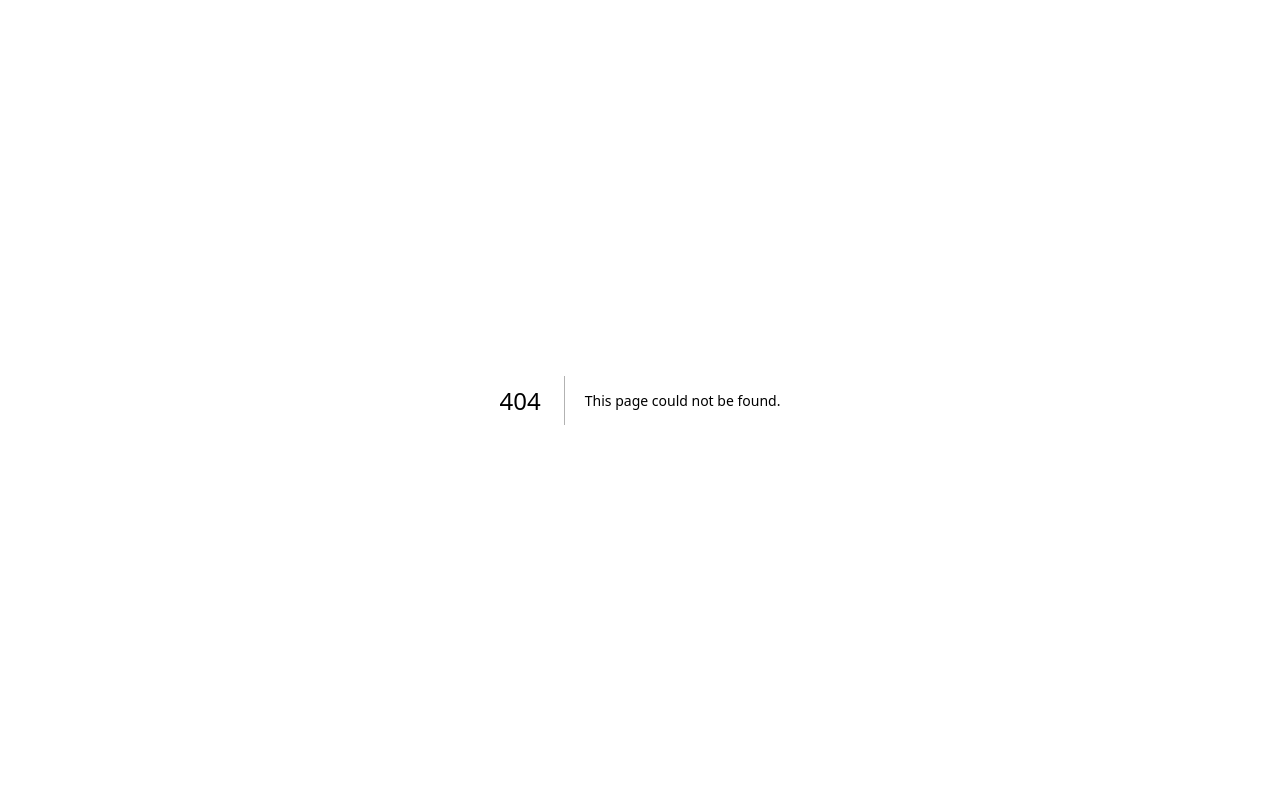
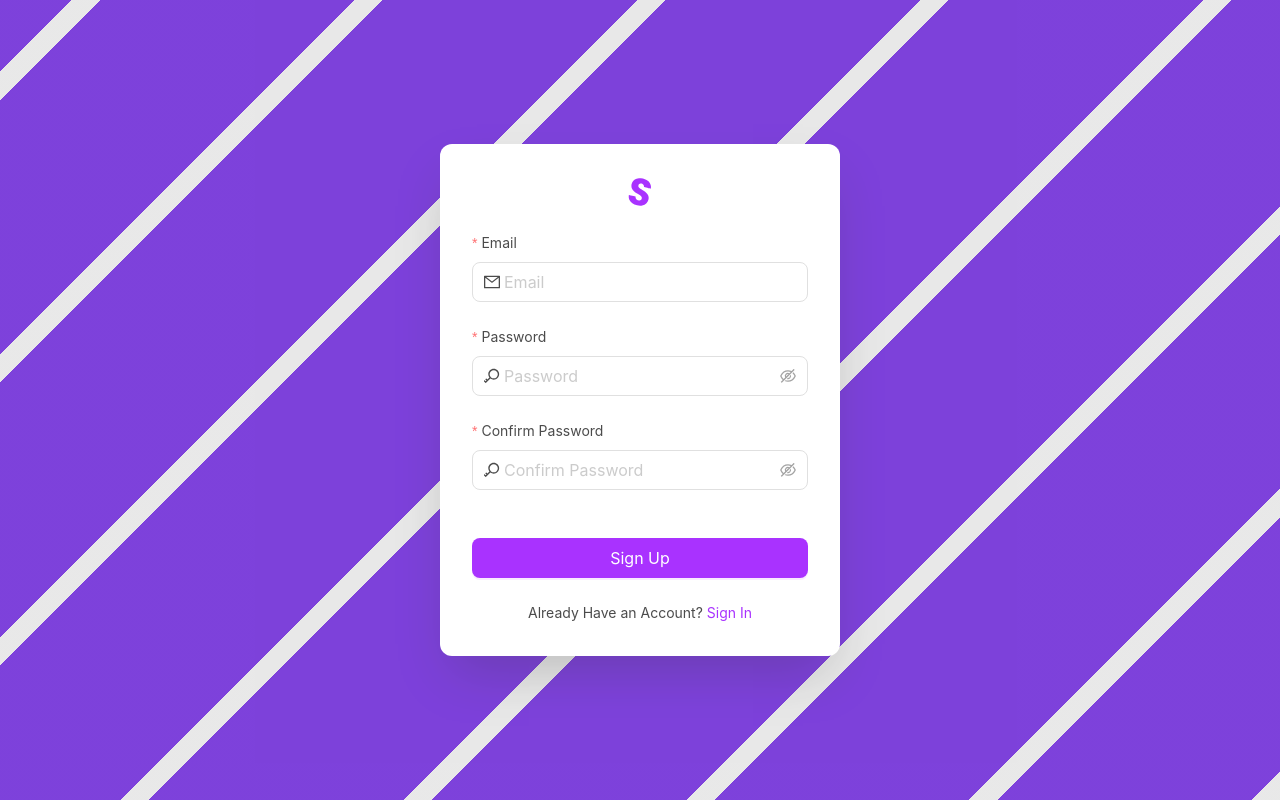
Before and after one commit to KevinChristian30/Snap-frontend, a Next.js app: page /sign-up in a window 1280 px wide. Before the commit this address had no page. Built offline with nearby package versions, Linux system fonts and the light colour scheme.

Commit message:
added sign up page

```diff
--- a/src/app/(auth)/layout.tsx
+++ b/src/app/(auth)/layout.tsx
@@ -1,23 +1,9 @@
-import type { Metadata } from "next";
-import { Inter } from "next/font/google";
 import "@/app/globals.css";
-import poppins from "@/theme/font";
-
-export const metadata: Metadata = {
-  title: "Snap | Sign In",
-  description: "Sign in to Snap.",
-};
 
 export default function RootLayout({
   children,
 }: {
   children: React.ReactNode;
 }) {
-  return (
-    <html lang="en">
-      <body className={poppins.variable}>
-        <div className="h-screen w-screen">{children}</div>
-      </body>
-    </html>
-  );
+  return <div className="h-screen w-screen">{children}</div>;
 }
--- a/src/app/(auth)/sign-in/page.tsx
+++ b/src/app/(auth)/sign-in/page.tsx
@@ -2,53 +2,128 @@
 
 import Icons from "@/components/Icons";
 import Spacer from "@/components/utils/Spacer";
+import AuthenticationRequestDTO from "@/dto/AuthenticationRequest.dto";
+import AuthenticationService from "@/service/AuthenticationService";
 import { GoogleOutlined, KeyOutlined, MailOutlined } from "@ant-design/icons";
-import { Button, Form, Input, Typography } from "antd";
-import React from "react";
+import { Button, Form, Input, Typography, notification } from "antd";
+import Link from "next/link";
+import { useRouter } from "next/navigation";
+import React, { useState } from "react";
 
 const gap = 24;
 
-const page = () => {
-  const [form] = Form.useForm();
+const Page = () => {
+  const [api, contextHolder] = notification.useNotification();
+  const router = useRouter();
+  const [loading, setLoading] = useState<boolean>(false);
+
+  const openLoginFailedNotification = () => {
+    api.error({
+      message: `Login Failed`,
+      description: "Invalid email or password, please try again.",
+      placement: "top",
+    });
+  };
+
+  const openLoginSuccessfulNotification = () => {
+    api.success({
+      message: `Login Successful`,
+      description: "Hang on tight, we're redirecting you.",
+      placement: "top",
+    });
+  };
+
+  const login = async (email: string, password: string) => {
+    const dto: AuthenticationRequestDTO = new AuthenticationRequestDTO(
+      email,
+      password,
+    );
+
+    // setLoading(true);
+    // const response = await AuthenticationService.login(dto);
+    // setLoading(false);
+
+    // if (response === null) {
+    //   openLoginFailedNotification();
+    // } else {
+    //   openLoginSuccessfulNotification();
+    //   router.push("/");
+    // }
+  };
 
   return (
     <div className="bg-diagonal-lines flex h-full items-center justify-center">
+      {contextHolder}
       <div className="mx-4 flex w-[400px] flex-col items-center justify-center rounded-xl bg-white p-8 shadow-2xl">
         <Icons.logo className="h-8 w-8" />
         <Spacer height={gap} />
         <Form
-          form={form}
           layout="vertical"
-          className="flex flex-col items-center w-full"
+          className="flex w-full flex-col items-center"
+          onFinish={(values) => login(values.email, values.password)}
         >
-          <Form.Item label="Email" className="w-full">
+          <Form.Item
+            name="email"
+            label="Email"
+            className="w-full"
+            rules={[
+              { required: true, message: "Email is required" },
+              { type: "email", message: "Invalid email format" },
+            ]}
+          >
             <Input
               placeholder="Email"
               size="large"
               prefix={<MailOutlined />}
               type="email"
+              disabled={loading}
             />
           </Form.Item>
-          <Form.Item label="Password" className="w-full">
+          <Form.Item
+            name="password"
+            label="Password"
+            className="w-full"
+            rules={[{ required: true, message: "Password is required" }]}
+          >
             <Input.Password
               placeholder="Password"
               size="large"
               prefix={<KeyOutlined />}
+              disabled={loading}
             />
           </Form.Item>
-          <Button type="primary" htmlType="submit" block size="large">
-            Login
+          <Spacer height={gap} />
+          <Button
+            type="primary"
+            htmlType="submit"
+            block
+            size="large"
+            loading={loading}
+          >
+            Sign In
           </Button>
-          <Button type="link">Forgot Password</Button>
+          <Button type="link" disabled={loading}>
+            Forgot Password
+          </Button>
           <Spacer height={gap} />
           <Typography.Text>Or</Typography.Text>
-          <Button type="default" block size="large" icon={<GoogleOutlined />}>
+          <Button
+            type="default"
+            block
+            size="large"
+            icon={<GoogleOutlined />}
+            disabled={loading}
+          >
             Login with Google
           </Button>
+          <Spacer height={gap} />
+          <Typography.Text>
+            New to Snap? <Link href="/sign-up">Sign Up</Link>
+          </Typography.Text>
         </Form>
       </div>
     </div>
   );
 };
 
-export default page;
+export default Page;
--- /dev/null
+++ b/src/app/(auth)/sign-up/page.tsx
@@ -0,0 +1,91 @@
+"use client";
+
+import Icons from "@/components/Icons";
+import Spacer from "@/components/utils/Spacer";
+import { KeyOutlined, MailOutlined } from "@ant-design/icons";
+import { Button, Form, Input, Typography } from "antd";
+import Link from "next/link";
+import React from "react";
+
+const gap = 24;
+
+const Page = () => {
+  return (
+    <div className="bg-lines-reversed flex h-full items-center justify-center">
+      <div className="mx-4 flex w-[400px] flex-col items-center justify-center rounded-xl bg-white p-8 shadow-2xl">
+        <Icons.logo className="h-8 w-8" />
+        <Spacer height={gap} />
+        <Form layout="vertical" className="flex w-full flex-col items-center">
+          <Form.Item
+            name="email"
+            label="Email"
+            className="w-full"
+            rules={[
+              { required: true, message: "Email is required" },
+              { type: "email", message: "Invalid email format" },
+            ]}
+          >
+            <Input
+              placeholder="Email"
+              size="large"
+              prefix={<MailOutlined />}
+              type="email"
+            />
+          </Form.Item>
+          <Form.Item
+            name="password"
+            label="Password"
+            className="w-full"
+            rules={[
+              { required: true, message: "Password is required" }
+            ]}
+          >
+            <Input.Password
+              placeholder="Password"
+              size="large"
+              prefix={<KeyOutlined />}
+            />
+          </Form.Item>
+          <Form.Item
+            name="confirmPassword"
+            label="Confirm Password"
+            className="w-full"
+            rules={[
+              { required: true, message: "Password Confirmation is required" },
+              ({ getFieldValue }) => ({
+                validator(_, value) {
+                  if (!value || getFieldValue("password") === value) {
+                    return Promise.resolve();
+                  }
+
+                  return Promise.reject(new Error("Passwords doesn't match"));
+                },
+              }),
+            ]}
+          >
+            <Input.Password
+              placeholder="Confirm Password"
+              size="large"
+              prefix={<KeyOutlined />}
+            />
+          </Form.Item>
+          <Spacer height={gap} />
+          <Button
+            type="primary"
+            htmlType="submit"
+            block
+            size="large"
+          >
+            Sign Up
+          </Button>
+          <Spacer height={gap} />
+          <Typography.Text>
+            Already Have an Account? <Link href="/sign-in">Sign In</Link>
+          </Typography.Text>
+        </Form>
+      </div>
+    </div>
+  );
+};
+
+export default Page;
--- a/src/app/globals.css
+++ b/src/app/globals.css
@@ -13,9 +13,21 @@
   opacity: 0.8;
   background: repeating-linear-gradient(
     -45deg,
-    #5D12D2,
-    #5D12D2 20px,
-    #E3E3E3 20px,
-    #E3E3E3 100px
+    #5d12d2,
+    #5d12d2 20px,
+    #e3e3e3 20px,
+    #e3e3e3 200px
   );
 }
+
+.bg-lines-reversed {
+  background-color: #e3e3e3;
+  opacity: 0.8;
+  background: repeating-linear-gradient(
+    -45deg,
+    #e3e3e3,
+    #e3e3e3 20px,
+    #5d12d2 20px,
+    #5d12d2 200px
+  );
+}
--- /dev/null
+++ b/src/dto/AuthenticationRequest.dto.ts
@@ -0,0 +1,3 @@
+export default class AuthenticationRequestDTO {
+  constructor(public email: string, public password: string) { }
+}
--- /dev/null
+++ b/src/service/AuthenticationService.ts
@@ -0,0 +1,5 @@
+import AuthenticationRequestDTO from "@/dto/AuthenticationRequest.dto";
+
+export default class AuthenticationService {
+  static async login(dto: AuthenticationRequestDTO) {}
+}
```
